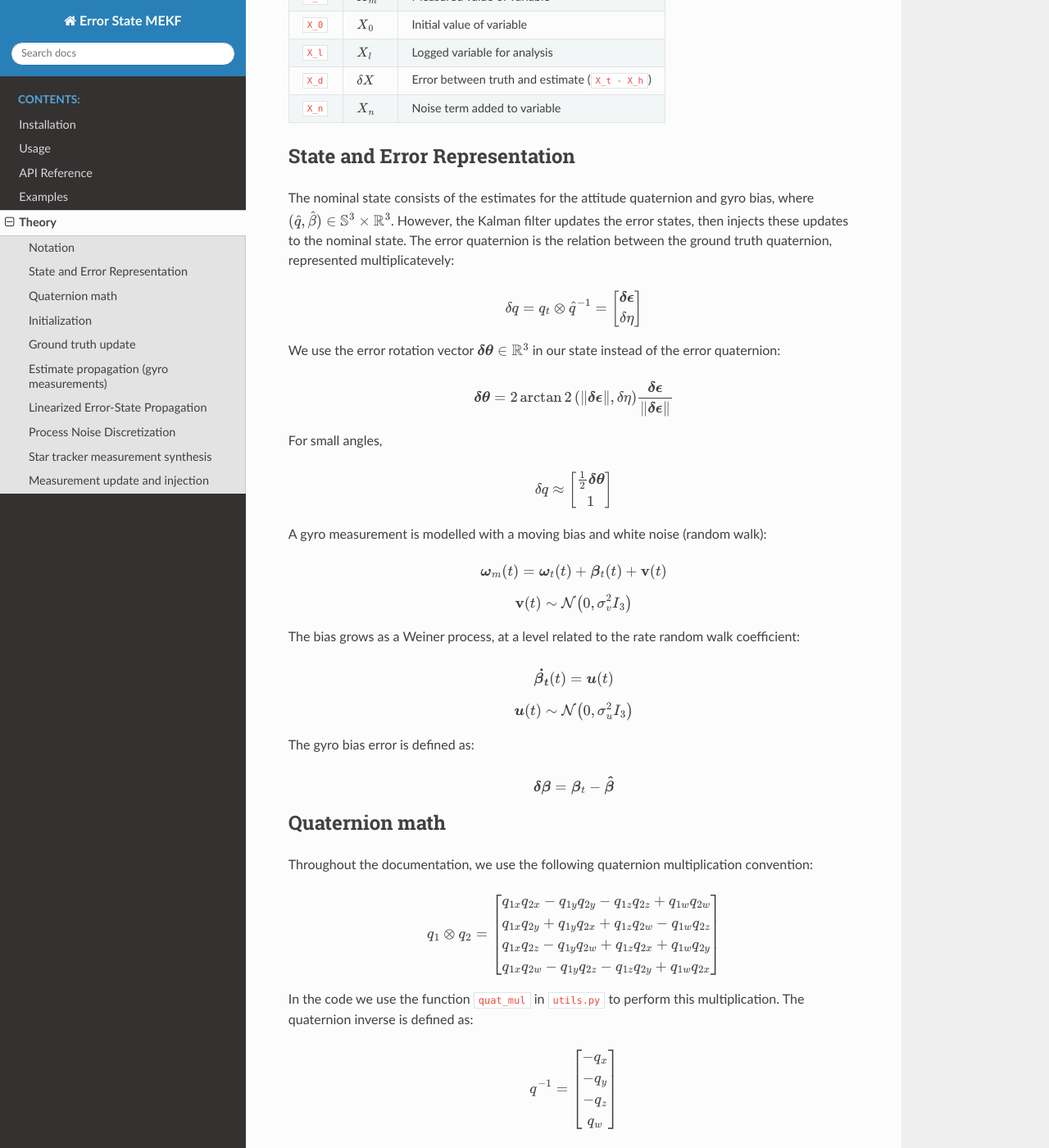
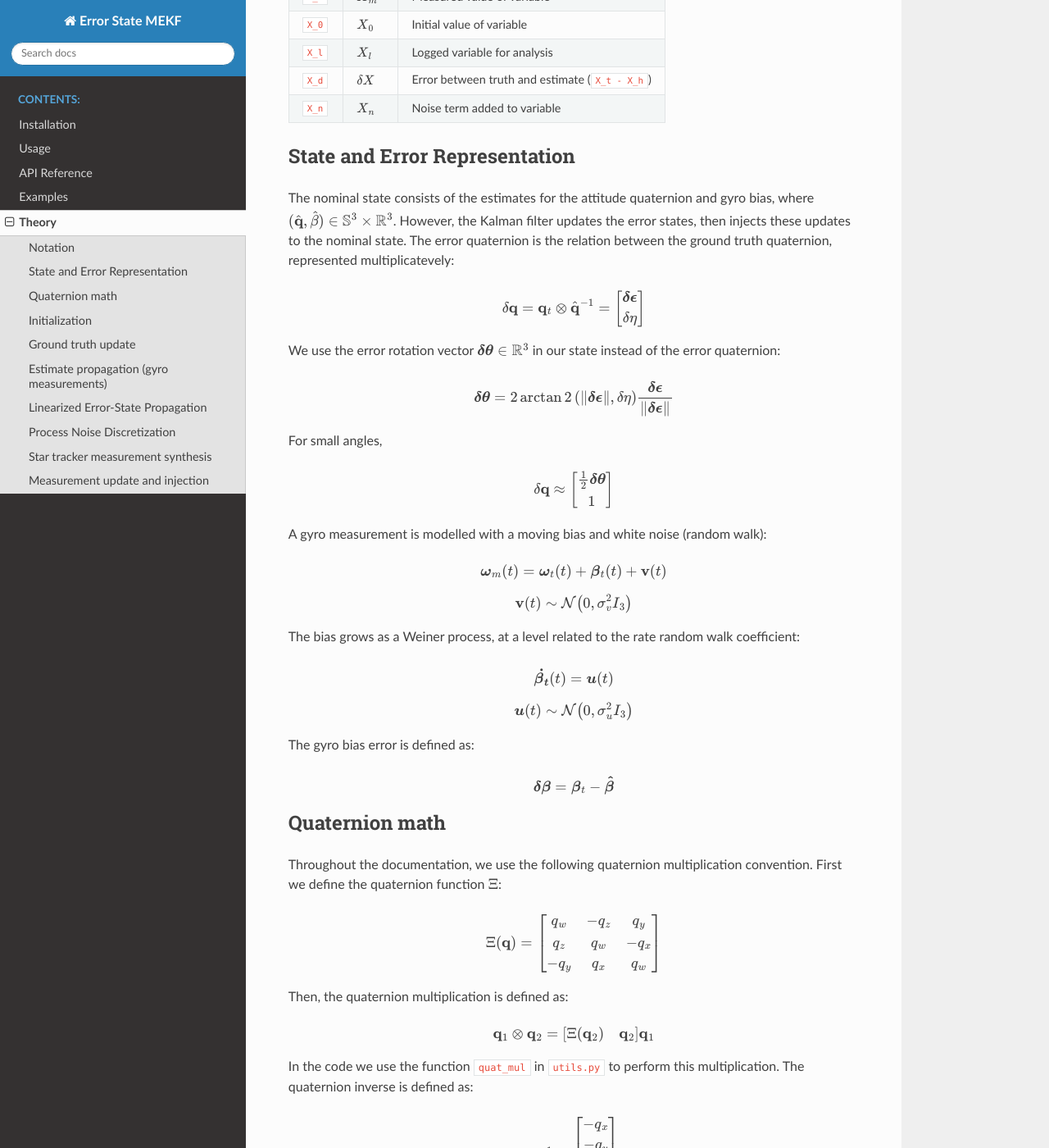
Before and after one commit to caba-llero/Error-state-MEKF, a Sphinx documentation site: the page built from docs/theory.rst, in a window 1280 px wide and 1400 px high, scrolled down 1208 px. Shown: the whole window at 82% size. Built offline with Sphinx 7.4.7 and the Read the Docs theme 3.1.0, drawn with Linux system fonts in a browser that asks for light colours; some of the changed text lies outside the part shown.

Commit message:
small changes to theory notation

```diff
--- a/docs/theory.rst
+++ b/docs/theory.rst
@@ -100,11 +100,11 @@ Notation
 State and Error Representation
 ------------------------------
 
-The nominal state consists of the estimates for the attitude quaternion and gyro bias, where :math:`(\hat{q}, \hat{\beta}) \in \mathbb{S}^3 \times \mathbb{R}^3`. However, the Kalman filter updates the error states, then injects these updates to the nominal state. The error quaternion is the relation between the ground truth quaternion, represented multiplicatevely:
+The nominal state consists of the estimates for the attitude quaternion and gyro bias, where :math:`(\hat{\mathbf{q}}, \hat{\beta}) \in \mathbb{S}^3 \times \mathbb{R}^3`. However, the Kalman filter updates the error states, then injects these updates to the nominal state. The error quaternion is the relation between the ground truth quaternion, represented multiplicatevely:
 
 .. math::
 
-   \delta q = q_t \otimes \hat{q}^{-1} = \begin{bmatrix} \boldsymbol{\delta\epsilon} \\ \delta\eta \end{bmatrix}
+   \delta \mathbf{q} = \mathbf{q}_t \otimes \hat{\mathbf{q}}^{-1} = \begin{bmatrix} \boldsymbol{\delta\epsilon} \\ \delta\eta \end{bmatrix}
 
 We use the error rotation vector :math:`\boldsymbol{\delta\theta} \in \mathbb{R}^3` in our state instead of the error quaternion:
 
@@ -116,7 +116,7 @@ For small angles,
 
 .. math::
 
-   \delta q \approx \begin{bmatrix} \frac{1}{2} \boldsymbol{\delta\theta} \\ 1 \end{bmatrix}
+   \delta \mathbf{q} \approx \begin{bmatrix} \frac{1}{2} \boldsymbol{\delta\theta} \\ 1 \end{bmatrix}
 
 A gyro measurement is modelled with a moving bias and white noise (random walk):
 
@@ -147,23 +147,28 @@ The gyro bias error is defined as:
 Quaternion math
 ---------------
 
-Throughout the documentation, we use the following quaternion multiplication convention:
+Throughout the documentation, we use the following quaternion multiplication convention. First we define the quaternion function :math:`\Xi`:
 
 .. math::
+    \Xi(\mathbf{q}) = \begin{bmatrix} q_w & -q_z & q_y \\ q_z & q_w & -q_x \\ -q_y & q_x & q_w \end{bmatrix}
 
-   q_1 \otimes q_2 = \begin{bmatrix} q_{1x} q_{2x} - q_{1y} q_{2y} - q_{1z} q_{2z} + q_{1w} q_{2w} \\ q_{1x} q_{2y} + q_{1y} q_{2x} + q_{1z} q_{2w} - q_{1w} q_{2z} \\ q_{1x} q_{2z} - q_{1y} q_{2w} + q_{1z} q_{2x} + q_{1w} q_{2y} \\ q_{1x} q_{2w} - q_{1y} q_{2z} - q_{1z} q_{2y} + q_{1w} q_{2x} \end{bmatrix}
+Then, the quaternion multiplication is defined as:
+
+.. math::
+    \mathbf{q}_1 \otimes \mathbf{q}_2 =  \begin{bmatrix} \Xi(\mathbf{q}_2) & \mathbf{q}_2 \end{bmatrix} \mathbf{q}_1
+
 
 In the code we use the function ``quat_mul`` in ``utils.py`` to perform this multiplication. The quaternion inverse is defined as:
 
 .. math::
 
-   q^{-1} = \begin{bmatrix} -q_x \\ -q_y \\ -q_z \\ q_w \end{bmatrix}
+   \mathbf{q}^{-1} = \begin{bmatrix} -q_x \\ -q_y \\ -q_z \\ q_w \end{bmatrix}
 
 
 Initialization
 --------------
 
-The user provides an initial gyro bias :math:`\boldsymbol{\beta_0}` and initial attitude quaternion :math:`\boldsymbol{q_0}`. Additionally, the user provides initial values for the Kalman filter estimator: the attitude error covariance :math:`P_q` and the gyro bias error covariance :math:`P_b`; the initial estimate of the attitude error :math:`\boldsymbol{\delta\theta_0}` and the initial estimate of the gyro bias error :math:`\boldsymbol{\delta\beta_0}`.
+The user provides an initial gyro bias :math:`\boldsymbol{\beta_0}` and initial attitude quaternion :math:`\boldsymbol{\mathbf{q}_0}`. Additionally, the user provides initial values for the Kalman filter estimator: the attitude error covariance :math:`P_q` and the gyro bias error covariance :math:`P_b`; the initial estimate of the attitude error :math:`\boldsymbol{\delta\theta_0}` and the initial estimate of the gyro bias error :math:`\boldsymbol{\delta\beta_0}`.
 
 
 Ground truth update
@@ -175,7 +180,7 @@ Define :math:`\varphi = \|\boldsymbol{\omega}_t\| \Delta t`. The quaternion incr
 
 .. math::
 
-   \Delta q = \begin{bmatrix} \mathbf{e} \sin(\frac{\varphi}{2}) \\ \cos(\frac{\varphi}{2}) \end{bmatrix}
+   \Delta \mathbf{q} = \begin{bmatrix} \mathbf{e} \sin(\frac{\varphi}{2}) \\ \cos(\frac{\varphi}{2}) \end{bmatrix}
 
 .. math::
 
@@ -184,7 +189,7 @@ Define :math:`\varphi = \|\boldsymbol{\omega}_t\| \Delta t`. The quaternion incr
 This assumes that the angular velocity is constant throughout this timestep. The ground truth update is:
 
 .. math::
-   q \leftarrow \Delta q \otimes q
+   \mathbf{q} \leftarrow \Delta \mathbf{q} \otimes \mathbf{q}
 
 
 
@@ -298,30 +303,25 @@ Finally, covaraince is propagated as:
 Star tracker measurement synthesis
 ----------------------------------
 
-At star tracker measurement events, a quaternion measurement :math:`q_m` of attitude is available. This is synthesized from the ground truth quaternion :math:`q_t` with white noise. This is done by synthesizing a R3 vector with white noise and then converting it to a quaternion.
+At star tracker measurement events, a quaternion measurement :math:`\mathbf{q}_m` of attitude is available. This is synthesized from the ground truth quaternion :math:`q_t` with white noise. This is done by synthesizing a R3 vector with white noise and then converting it to a quaternion.
 
 .. math::
     \boldsymbol{\theta}_n \sim \mathcal{N}(0, \sigma_{st}^2 I_3)
 
 .. math::
-    q_m = q_t \otimes \mathbf{q}_n \approx q_t + \frac{1}{2} \Xi(q_t) \boldsymbol{\theta}_n
+    \mathbf{q}_m = \mathbf{q}_t \otimes \mathbf{q}_n \approx \mathbf{q}_t + \frac{1}{2} \Xi(\mathbf{q}_t) \boldsymbol{\theta}_n
 
 
-Here, we used small angle approximation (as the startracker measurement error is in the order of arcseconds), and we used the quaternion function :math:`\Xi` defined as:
+Here, we used small angle approximation (as the startracker measurement error is in the order of arcseconds). Now, the estimated error quaternion for this measurement is:
 
 .. math::
-    \Xi(q) = \begin{bmatrix} q_w & -q_z & q_y \\ q_z & q_w & -q_x \\ -q_y & q_x & q_w \end{bmatrix}
-
-Now, the estimated error quaternion for this measurement is:
-
-.. math::
-    \delta q_m = q_m \otimes \hat{q}^{-1}
+    \delta \mathbf{q}_m = \mathbf{q}_m \otimes \hat{\mathbf{q}}^{-1}
 
 We then convert this to a rotation vector, explained in the first section.
 
 .. math::
 
-    \boldsymbol{\delta q_m} \mapsto \boldsymbol{\delta\theta}_m
+    \boldsymbol{\delta \mathbf{q}_m} \mapsto \boldsymbol{\delta\theta}_m
 
 The observation model matrix is:
 
@@ -359,19 +359,19 @@ Split :math:`\boldsymbol{\delta \hat x} = \begin{bmatrix} \hat{\boldsymbol{\delt
 
 .. math::
 
-   \hat{\boldsymbol{\beta}} \leftarrow \hat{\boldsymbol{\beta}} + \widehat{\delta\boldsymbol{\beta}}
+   \hat{\boldsymbol{\beta}} \leftarrow \hat{\boldsymbol{\beta}} + \hat{\delta\boldsymbol{\beta}}
 
 Map the estimated error vector to a quaternion:
 
 .. math::
 
-   \hat{\boldsymbol{\delta \theta}} \mapsto \hat{\boldsymbol{\delta q}}
+   \hat{\boldsymbol{\delta \theta}} \mapsto \hat{\boldsymbol{\delta \mathbf{q}}}
 
 and update the attitude multiplicatively:
 
 .. math::
 
-   \hat{q} \leftarrow \hat{\boldsymbol{\delta q}} \otimes \hat{q}
+   \hat{\mathbf{q}} \leftarrow \hat{\boldsymbol{\delta \mathbf{q}}} \otimes \hat{\mathbf{q}}
 
 
 Update the covariance (the Joseph form is used by default; a simple form is also available):
```
